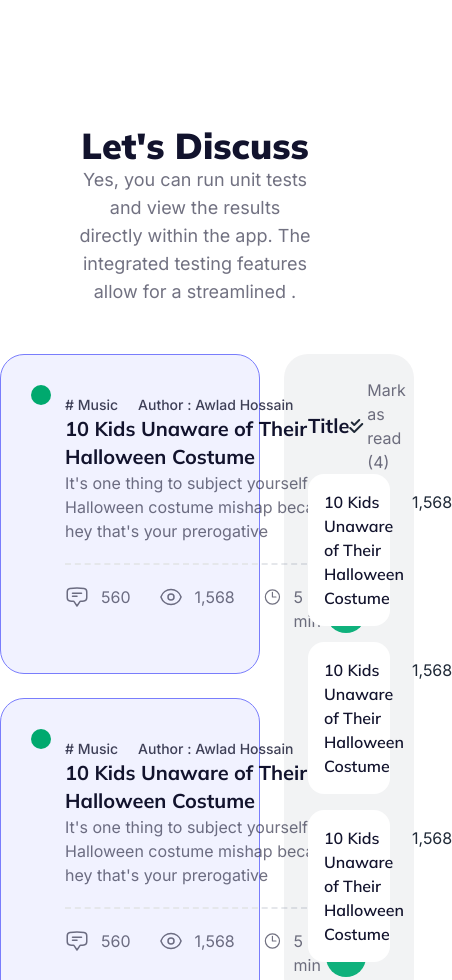
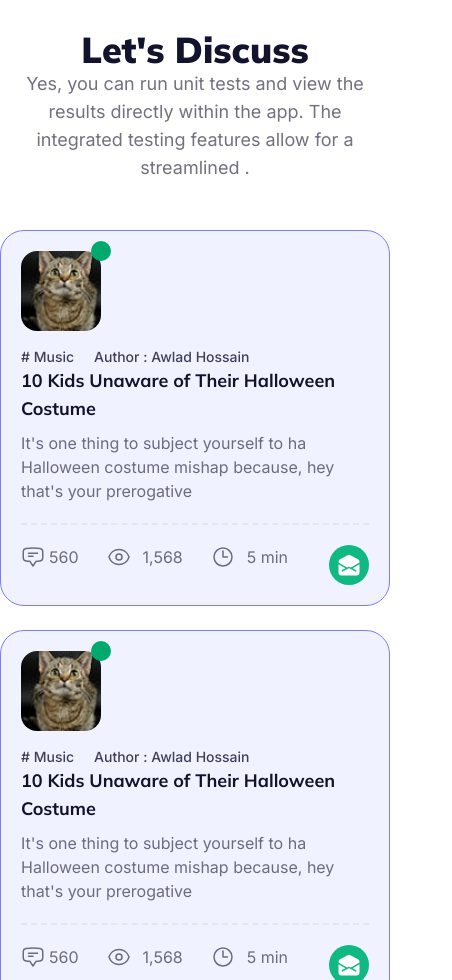
Before and after one commit to Shahriar-Hossain-Alvi/echo-forum, a plain HTML site: page index.html in a window 390 px wide. Shown: the part 1020-2000 px from the top of the page, 452 px wide, since content can reach past the window. Drawn offline with nearby package versions, Linux system fonts and the light colour scheme.

Commit message:
made discuss part responsive

```diff
--- a/index.html
+++ b/index.html
@@ -30,7 +30,7 @@
                 <div class="mb-8 lg:mb-0 lg:flex-1">
                     <a class="btn btn-ghost text-6xl font-black text-[#12132D]">Echo</a>
                 </div>
-                <div class="lg:flex-none space-x-3">
+                <div class="lg:flex-none space-x-1 lg:space-x-3">
                     <!-- icons -->
                     <div class="tooltip tooltip-bottom" data-tip="Home">
                         <button class="bg-[#12132D08] hover:bg-[#bebfda99] border border-[#0307121A] p-3 rounded-full">
@@ -77,8 +77,9 @@
         </nav>
 
         <!-- banner -->
-        <div class="hero rounded-[32px] mx-3 py-16 lg:py-24" style="background-image: url(images/banner.png);">
-            <div class="hero-content flex-col gap-14 lg:flex-row px-6 lg:px-20">
+        <div class="hero rounded-none lg:rounded-[32px] py-16 lg:py-24"
+            style="background-image: url(images/banner.png);">
+            <div class="hero-content text-center lg:text-left flex-col gap-14 lg:flex-row px-4 lg:px-20">
                 <div class="w-full lg:w-3/5">
                     <h1 class="text-5xl lg:text-6xl font-black text-white">Welcome to the <span
                             class="font-black text-6xl bg-clip-text text-transparent bg-gradient-to-r from-[#797DFC] to-[#797DFC6E]">Echo</span>
@@ -94,14 +95,14 @@
 
                 </div>
                 <div
-                    class="flex justify-between w-full lg:w-2/5 text-2xl font-medium text-[#12132DCC] bg-white p-12 rounded-[32px]">
-                    <div class="space-y-6">
+                    class="flex justify-between w-full lg:w-2/5 text-2xl font-medium text-[#12132DCC] bg-white p-6 lg:p-12 rounded-[32px]">
+                    <div class="space-y-6 text-left">
                         <h3>Registered Users</h3>
                         <h3>Forum</h3>
                         <h3>Topics</h3>
                         <h3>Replies</h3>
                     </div>
-                    <div class="space-y-6">
+                    <div class="space-y-6 text-right">
                         <h3>01</h3>
                         <h3>05</h3>
                         <h3>01</h3>
@@ -112,10 +113,10 @@
         </div>
     </header>
 
-    <main class="container mt-24 mx-auto">
+    <main class="container mt-12 lg:mt-24 mx-auto">
         <!-- discuss part start -->
-        <section>
-            <div class="text-center w-3/5 mx-auto mb-12">
+        <section id="discuss">
+            <div class="text-center w-full px-3 lg:px-0 lg:w-3/5 mx-auto mb-12">
                 <h2 class="text-4xl font-black text-[#12132D]">Let's Discuss</h2>
                 <p class="text-lg font-inter text-[#12132D99]">Yes, you can run unit tests and view the results directly
                     within the app. The integrated testing
@@ -123,11 +124,12 @@
             </div>
 
             <!-- discuss card part start -->
-            <div class="flex gap-6">
+            <div class="flex flex-col lg:flex-row gap-6">
                 <!-- discuss card left -->
-                <div class="w-2/3">
+                <div class="w-full lg:w-2/3">
                     <!-- first card -->
-                    <div class="flex gap-6 rounded-3xl p-10 bg-[#797DFC1A] border border-[#797DFC] mb-6">
+                    <div
+                        class="flex flex-col lg:flex-row gap-4 lg:gap-6 rounded-3xl p-5 lg:p-10 bg-[#797DFC1A] border border-[#797DFC] mb-6">
                         <div class="indicator">
                             <span class="indicator-item badge badge-success"></span>
                             <img class="w-20 h-20 rounded-2xl place-items-center" src="images/user.jpg" alt="">
@@ -140,8 +142,9 @@
                                         Hossain</span>
                                 </h5>
                             </div>
-                            <h2 class="text-xl font-bold text-[#12132D]">10 Kids Unaware of Their Halloween Costume</h2>
-                            <p class="font-inter text-[#12132D99] pb-5">It's one thing to subject yourself to ha
+                            <h2 class="text-lg lg:text-xl font-bold text-[#12132D]">10 Kids Unaware of Their Halloween
+                                Costume</h2>
+                            <p class="font-inter text-[#12132D99] pt-2 pb-5">It's one thing to subject yourself to ha
                                 Halloween
                                 costume
                                 mishap because, hey that's your
@@ -149,7 +152,7 @@
                             <!-- discussion card icons -->
                             <div class="flex justify-between pt-5 border-t-2 border-dashed">
                                 <div class="flex gap-7">
-                                    <div class="flex space-x-3 text-[#12132D99] font-inter">
+                                    <div class="flex space-x-1 lg:space-x-3 text-[#12132D99] font-inter">
                                         <svg xmlns="http://www.w3.org/2000/svg" fill="none" viewBox="0 0 24 24"
                                             stroke-width="1.5" stroke="currentColor" class="w-6 h-6">
                                             <path stroke-linecap="round" stroke-linejoin="round"
@@ -190,7 +193,8 @@
                         </div>
                     </div>
                     <!-- second card -->
-                    <div class="flex gap-6 rounded-3xl p-10 bg-[#797DFC1A] border border-[#797DFC] mb-6">
+                    <div
+                        class="flex flex-col lg:flex-row gap-4 lg:gap-6 rounded-3xl p-5 lg:p-10 bg-[#797DFC1A] border border-[#797DFC] mb-6">
                         <div class="indicator">
                             <span class="indicator-item badge badge-success"></span>
                             <img class="w-20 h-20 rounded-2xl place-items-center" src="images/user.jpg" alt="">
@@ -203,8 +207,9 @@
                                         Hossain</span>
                                 </h5>
                             </div>
-                            <h2 class="text-xl font-bold text-[#12132D]">10 Kids Unaware of Their Halloween Costume</h2>
-                            <p class="font-inter text-[#12132D99] pb-5">It's one thing to subject yourself to ha
+                            <h2 class="text-lg lg:text-xl font-bold text-[#12132D]">10 Kids Unaware of Their Halloween
+                                Costume</h2>
+                            <p class="font-inter text-[#12132D99] pt-2 pb-5">It's one thing to subject yourself to ha
                                 Halloween
                                 costume
                                 mishap because, hey that's your
@@ -212,70 +217,7 @@
                             <!-- discussion card icons -->
                             <div class="flex justify-between pt-5 border-t-2 border-dashed">
                                 <div class="flex gap-7">
-                                    <div class="flex space-x-3 text-[#12132D99] font-inter">
-                                        <svg xmlns="http://www.w3.org/2000/svg" fill="none" viewBox="0 0 24 24"
-                                            stroke-width="1.5" stroke="currentColor" class="w-6 h-6">
-                                            <path stroke-linecap="round" stroke-linejoin="round"
-                                                d="M7.5 8.25h9m-9 3H12m-9.75 1.51c0 1.6 1.123 2.994 2.707 3.227 1.129.166 2.27.293 3.423.379.35.026.67.21.865.501L12 21l2.755-4.133a1.14 1.14 0 0 1 .865-.501 48.172 48.172 0 0 0 3.423-.379c1.584-.233 2.707-1.626 2.707-3.228V6.741c0-1.602-1.123-2.995-2.707-3.228A48.394 48.394 0 0 0 12 3c-2.392 0-4.744.175-7.043.513C3.373 3.746 2.25 5.14 2.25 6.741v6.018Z" />
-                                        </svg>
-                                        <h4>560</h4>
-                                    </div>
-                                    <div class="flex space-x-3 text-[#12132D99] font-inter">
-                                        <svg xmlns="http://www.w3.org/2000/svg" fill="none" viewBox="0 0 24 24"
-                                            stroke-width="1.5" stroke="currentColor" class="w-6 h-6">
-                                            <path stroke-linecap="round" stroke-linejoin="round"
-                                                d="M2.036 12.322a1.012 1.012 0 0 1 0-.639C3.423 7.51 7.36 4.5 12 4.5c4.638 0 8.573 3.007 9.963 7.178.07.207.07.431 0 .639C20.577 16.49 16.64 19.5 12 19.5c-4.638 0-8.573-3.007-9.963-7.178Z" />
-                                            <path stroke-linecap="round" stroke-linejoin="round"
-                                                d="M15 12a3 3 0 1 1-6 0 3 3 0 0 1 6 0Z" />
-                                        </svg>
-                                        <h4>1,568</h4>
-                                    </div>
-                                    <div class="flex space-x-3 text-[#12132D99] font-inter">
-                                        <svg xmlns="http://www.w3.org/2000/svg" fill="none" viewBox="0 0 24 24"
-                                            stroke-width="1.5" stroke="currentColor" class="w-6 h-6">
-                                            <path stroke-linecap="round" stroke-linejoin="round"
-                                                d="M12 6v6h4.5m4.5 0a9 9 0 1 1-18 0 9 9 0 0 1 18 0Z" />
-                                        </svg>
-                                        <h4><span>5</span> min</h4>
-                                    </div>
-                                </div>
-                                <div class="bg-[#10B981] rounded-full p-2 cursor-pointer">
-                                    <svg xmlns="http://www.w3.org/2000/svg" viewBox="0 0 24 24" fill="currentColor"
-                                        class="w-6 h-6 text-white">
-                                        <path
-                                            d="M19.5 22.5a3 3 0 0 0 3-3v-8.174l-6.879 4.022 3.485 1.876a.75.75 0 1 1-.712 1.321l-5.683-3.06a1.5 1.5 0 0 0-1.422 0l-5.683 3.06a.75.75 0 0 1-.712-1.32l3.485-1.877L1.5 11.326V19.5a3 3 0 0 0 3 3h15Z" />
-                                        <path
-                                            d="M1.5 9.589v-.745a3 3 0 0 1 1.578-2.642l7.5-4.038a3 3 0 0 1 2.844 0l7.5 4.038A3 3 0 0 1 22.5 8.844v.745l-8.426 4.926-.652-.351a3 3 0 0 0-2.844 0l-.652.351L1.5 9.589Z" />
-                                    </svg>
-
-                                </div>
-                            </div>
-                        </div>
-                    </div>
-
-                    <div class="flex gap-6 rounded-3xl p-10 bg-[#797DFC1A] border border-[#797DFC] mb-6">
-                        <div class="indicator">
-                            <span class="indicator-item badge badge-success"></span>
-                            <img class="w-20 h-20 rounded-2xl place-items-center" src="images/user.jpg" alt="">
-                        </div>
-
-                        <div>
-                            <div class="flex gap-5">
-                                <h5 class="font-inter text-sm font-medium text-[#12132DCC]"># <span>Music</span></h5>
-                                <h5 class="font-inter text-sm font-medium text-[#12132DCC]">Author : <span>Awlad
-                                        Hossain</span>
-                                </h5>
-                            </div>
-                            <h2 class="text-xl font-bold text-[#12132D]">10 Kids Unaware of Their Halloween Costume</h2>
-                            <p class="font-inter text-[#12132D99] pb-5">It's one thing to subject yourself to ha
-                                Halloween
-                                costume
-                                mishap because, hey that's your
-                                prerogative</p>
-                            <!-- discussion card icons -->
-                            <div class="flex justify-between pt-5 border-t-2 border-dashed">
-                                <div class="flex gap-7">
-                                    <div class="flex space-x-3 text-[#12132D99] font-inter">
+                                    <div class="flex space-x-1 lg:space-x-3 text-[#12132D99] font-inter">
                                         <svg xmlns="http://www.w3.org/2000/svg" fill="none" viewBox="0 0 24 24"
                                             stroke-width="1.5" stroke="currentColor" class="w-6 h-6">
                                             <path stroke-linecap="round" stroke-linejoin="round"
@@ -319,18 +261,19 @@
 
 
                 <!-- discuss card right -->
-                <div class="w-1/3">
-                    <div class="bg-[#12132D0D] p-6 rounded-3xl ">
-                        <div class="flex justify-between items-center">
-                            <h4 class="text-xl font-bold text-[#12132D]">Title</h4>
+                <div class="w-full lg:w-1/3">
+                    <div class="bg-[#12132D0D] p-4 lg:p-6 rounded-3xl ">
+                        <div class="flex pb-3 justify-between items-center">
+                            <h4 class="text-lg lg:text-xl font-bold text-[#12132D]">Title</h4>
                             <div class="flex justify-between gap-1 items-center">
                                 <i class="fa-solid fa-check-double"></i>
                                 <h5 class="font-inter text-[#12132D99]">Mark as read (<span>4</span>)</h5>
                             </div>
                         </div>
 
-                        <div class="flex justify-between space-x-1 p-4 bg-white rounded-2xl mb-4">
-                            <h2 class="text-[#12132D] font-semibold">10 Kids Unaware of Their Halloween Costume</h2>
+                        <div class="flex justify-between space-x-1 p-2 lg:p-4 bg-white rounded-2xl mb-4">
+                            <h2 class="text-[#12132D] font-medium lg:font-semibold">10 Kids Unaware of Their Halloween
+                                Costume</h2>
                             <svg xmlns="http://www.w3.org/2000/svg" fill="none" viewBox="0 0 24 24" stroke-width="1.5"
                                 stroke="currentColor" class="w-6 h-6 text-[#12132D99]">
                                 <path stroke-linecap="round" stroke-linejoin="round"
@@ -340,8 +283,9 @@
                             </svg>
                             <h4 class="#12132D99 font-inter">1,568</h4>
                         </div>
-                        <div class="flex justify-between space-x-1 p-4 bg-white rounded-2xl mb-4">
-                            <h2 class="text-[#12132D] font-semibold">10 Kids Unaware of Their Halloween Costume</h2>
+                        <div class="flex justify-between space-x-1 p-2 lg:p-4 bg-white rounded-2xl mb-4">
+                            <h2 class="text-[#12132D] font-medium lg:font-semibold">10 Kids Unaware of Their Halloween
+                                Costume</h2>
                             <svg xmlns="http://www.w3.org/2000/svg" fill="none" viewBox="0 0 24 24" stroke-width="1.5"
                                 stroke="currentColor" class="w-6 h-6 text-[#12132D99]">
                                 <path stroke-linecap="round" stroke-linejoin="round"
@@ -351,8 +295,9 @@
                             </svg>
                             <h4 class="#12132D99 font-inter">1,568</h4>
                         </div>
-                        <div class="flex justify-between space-x-1 p-4 bg-white rounded-2xl mb-4">
-                            <h2 class="text-[#12132D] font-semibold">10 Kids Unaware of Their Halloween Costume</h2>
+                        <div class="flex justify-between space-x-1 p-2 lg:p-4 bg-white rounded-2xl mb-4">
+                            <h2 class="text-[#12132D] font-medium lg:font-semibold">10 Kids Unaware of Their Halloween
+                                Costume</h2>
                             <svg xmlns="http://www.w3.org/2000/svg" fill="none" viewBox="0 0 24 24" stroke-width="1.5"
                                 stroke="currentColor" class="w-6 h-6 text-[#12132D99]">
                                 <path stroke-linecap="round" stroke-linejoin="round"
```
